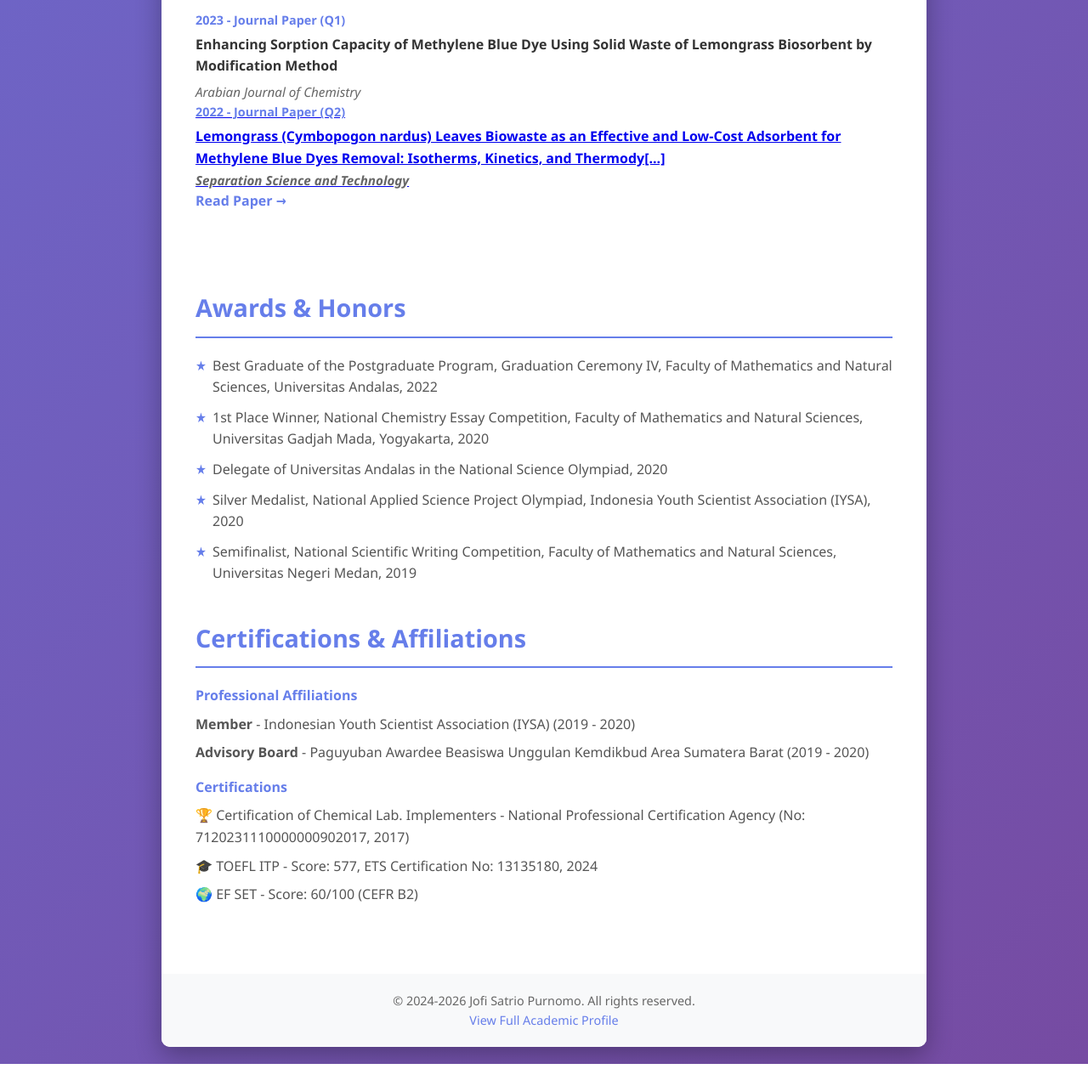
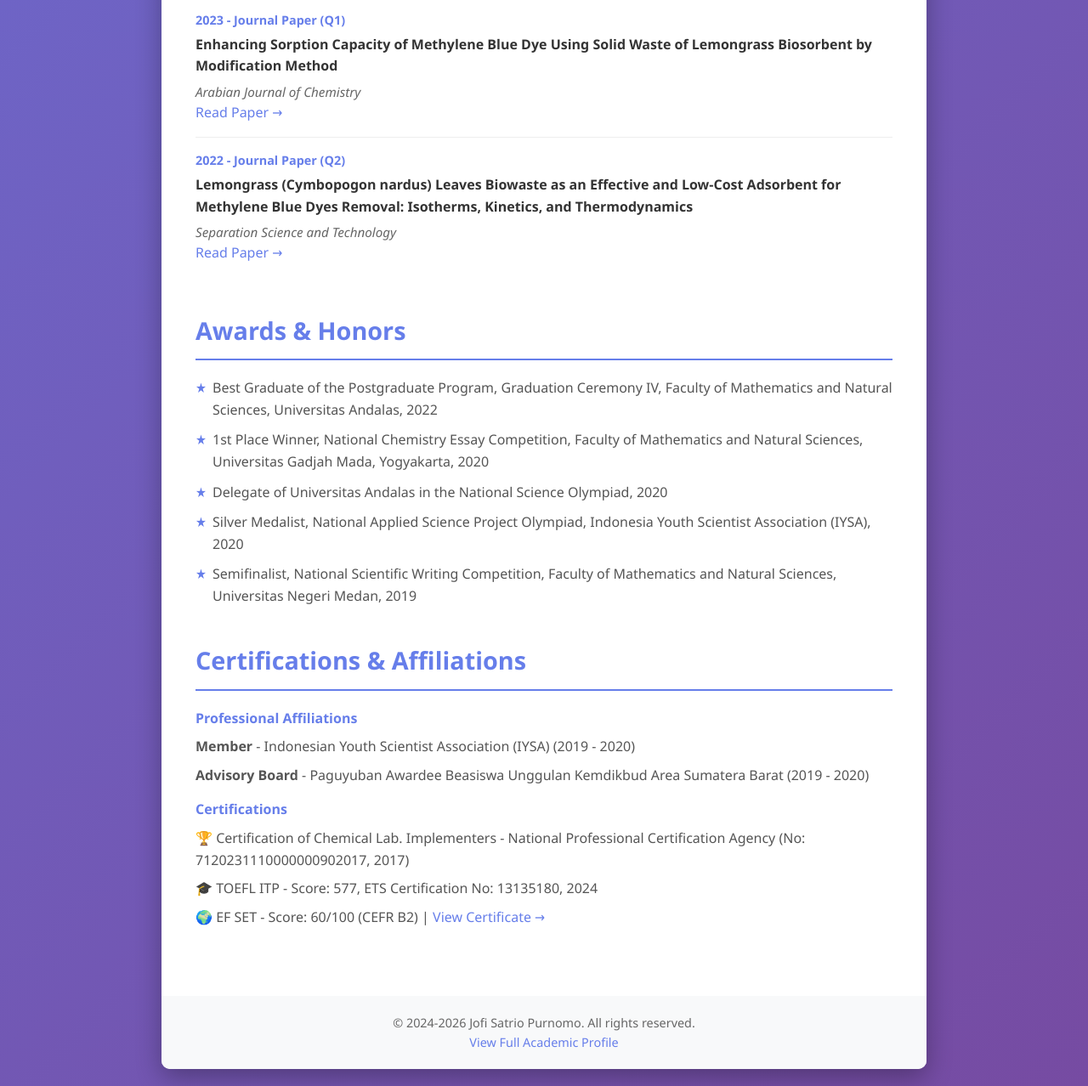
Before and after one commit to jofipurnomo/Jofi-Satrio-Purnomo, a plain HTML site: page index.html in a window 1280 px wide. Shown: the part 2645-3923 px from the top of the page at 85% size. Before the commit the page ends 3897 px from the top, so only its background shows below. Drawn offline with Linux system fonts and the light colour scheme.

Commit message:
Add clickable EF SET certificate link to CV

```diff
--- a/index.html
+++ b/index.html
@@ -210,6 +210,16 @@
             left: 0;
         }
 
+        .certification-link {
+            color: #667eea;
+            text-decoration: none;
+            font-weight: 500;
+        }
+
+        .certification-link:hover {
+            text-decoration: underline;
+        }
+
         footer {
             background: #f8f9fa;
             padding: 20px;
@@ -367,12 +377,12 @@
                     <div class="pub-year">2023 - Journal Paper (Q1)</div>
                     <div class="pub-title">Enhancing Sorption Capacity of Methylene Blue Dye Using Solid Waste of Lemongrass Biosorbent by Modification Method</div>
                     <div class="pub-venue">Arabian Journal of Chemistry</div>
-                    <div><a href="https://arabjchem.org/enhancing-sorption-capacity-of-methylene-blue-dye-using-solid-waste-of-lemongrass-biosorbent-by-modification-method/" target="_blank" class[...]
+                    <div><a href="https://arabjchem.org/enhancing-sorption-capacity-of-methylene-blue-dye-using-solid-waste-of-lemongrass-biosorbent-by-modification-method/" target="_blank" class="pub-link">Read Paper →</a></div>
                 </div>
 
                 <div class="publication-item">
                     <div class="pub-year">2022 - Journal Paper (Q2)</div>
-                    <div class="pub-title">Lemongrass (Cymbopogon nardus) Leaves Biowaste as an Effective and Low-Cost Adsorbent for Methylene Blue Dyes Removal: Isotherms, Kinetics, and Thermody[...]
+                    <div class="pub-title">Lemongrass (Cymbopogon nardus) Leaves Biowaste as an Effective and Low-Cost Adsorbent for Methylene Blue Dyes Removal: Isotherms, Kinetics, and Thermodynamics</div>
                     <div class="pub-venue">Separation Science and Technology</div>
                     <div><a href="https://www.tandfonline.com/doi/abs/10.1080/01496395.2022.2058549" target="_blank" class="pub-link">Read Paper →</a></div>
                 </div>
@@ -411,7 +421,7 @@
                         🎓 TOEFL ITP - Score: 577, ETS Certification No: 13135180, 2024
                     </div>
                     <div style="color: #555;">
-                        🌍 EF SET - Score: 60/100 (CEFR B2)
+                        🌍 EF SET - Score: 60/100 (CEFR B2) | <a href="https://cert.efset.org/wCvJKt" target="_blank" class="certification-link">View Certificate →</a>
                     </div>
                 </div>
             </section>
```
